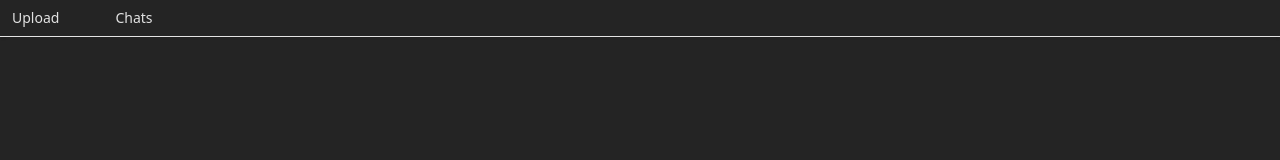
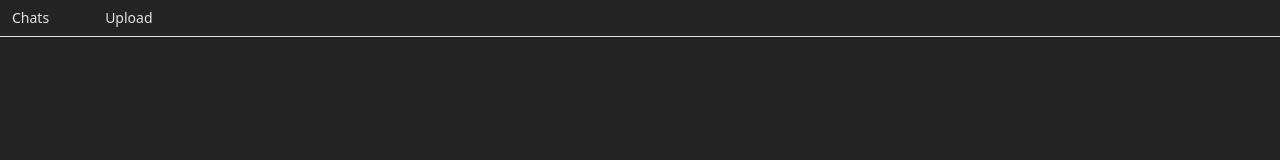
Before and after one commit to Korvowastaken/stuchi, a React (Vite) app: page /upload in a window 1280 px wide. Shown: the top 160 px of the page. Built offline with nearby package versions, Linux system fonts and the light colour scheme.

Commit message:
added better visual cues

```diff
--- a/src/App.jsx
+++ b/src/App.jsx
@@ -11,12 +11,13 @@ function App() {
       <div className="min-h-screen">
         <nav className=" shadow-sm border-b">
           <div className="flex space-x-8 items-center">
-                <Link to="/upload" className=" hover:text-gray-600 px-3 py-2 rounded-md text-sm font-medium">
+                <Link to="/" className=" hover:text-gray-400 px-3 py-2 rounded-md text-sm font-medium">
+                  Chats
+                </Link>
+                <Link to="/upload" className=" hover:text-gray-400 px-3 py-2 rounded-md text-sm font-medium">
                   Upload
                 </Link>
-                <Link to="/" className=" hover:text-gray-600 px-3 py-2 rounded-md text-sm font-medium">
-                  Chats
-                </Link>
+
               </div>
         </nav>
 
--- a/src/pages/Upload.jsx
+++ b/src/pages/Upload.jsx
@@ -30,7 +30,7 @@ function Upload() {
 
     const getChatMessages = () => {
         if (!chatData?.messages) return []
-        return chatData.messages.map(e => e.text || '')
+        return chatData.messages.map(e => [`${e.from}: `, e.text])
     }
 
     const chatMessages = getChatMessages()
@@ -65,11 +65,18 @@ function Upload() {
                     {chatData && (
                         <div className='border border-gray-300 rounded p-4'>
                             <h3 className='font-bold mb-2'>Chat Messages:</h3>
-                            <div className='bg-gray-100 p-3 rounded overflow-auto max-h-96 text-sm text-black'>
+                            <div className='bg-gray-100 p-3 rounded overflow-auto max-h-120 text-sm text-black'>
                                 {chatMessages.map((message, index) => (
-                                    <p key={index} className='mb-2 p-2 bg-white rounded border max-w-200'>
-                                        {message}
-                                    </p>
+                                    <div className=" flex items-start gap-4 my-8">
+                                        <div className="flex">
+                                            <span key={index} className='rounded min-w-24 px-4 py-2 bg-amber-400'>
+                                                {message[0]}
+                                            </span>
+                                        </div>
+                                        <p key={crypto.randomUUID()} className="px-4 py-2 rounded-2xl bg-gray-600 ">
+                                            {message[1]}
+                                        </p>
+                                    </div>
                                 ))}
                             </div>
                         </div>
```
